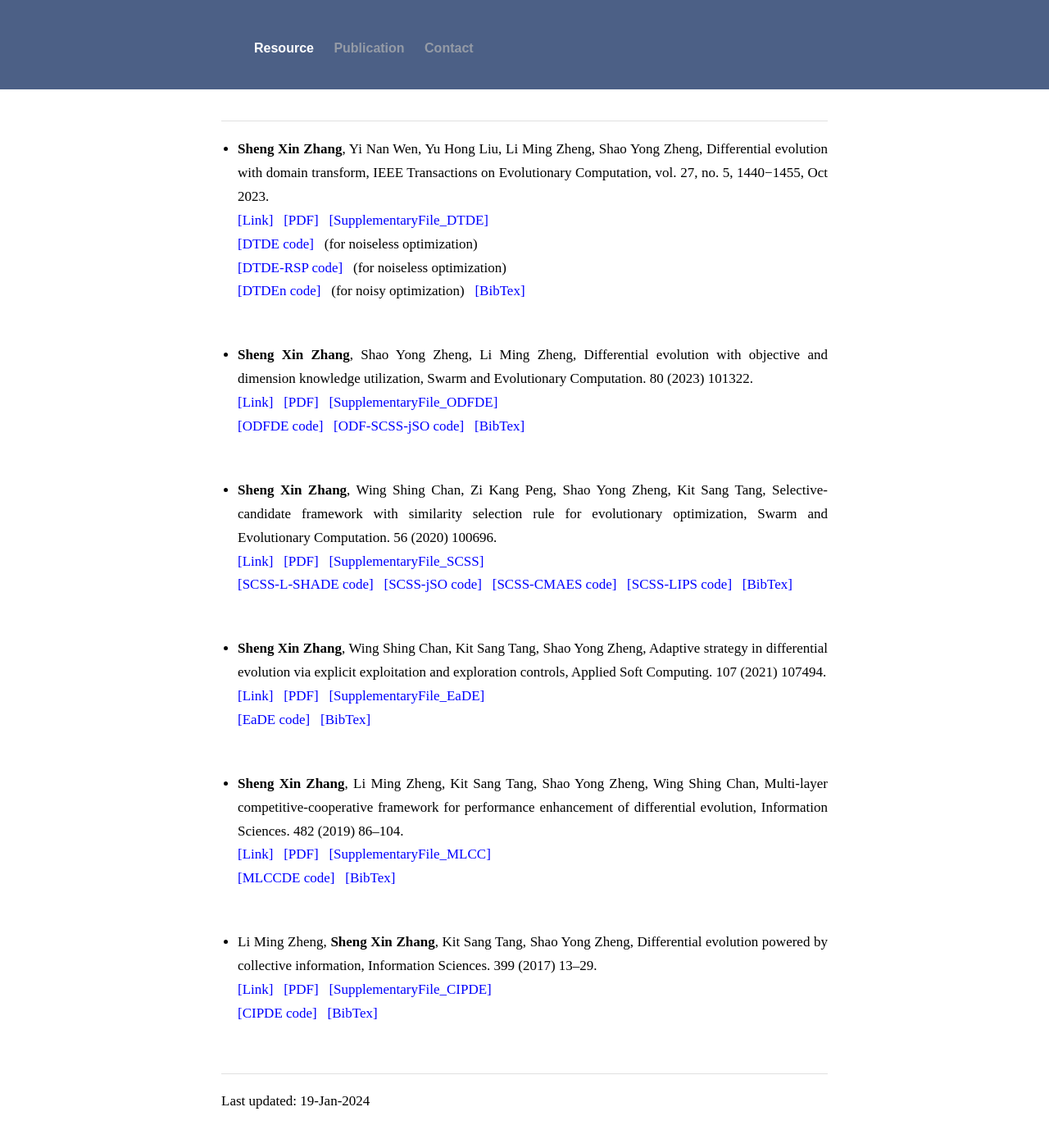
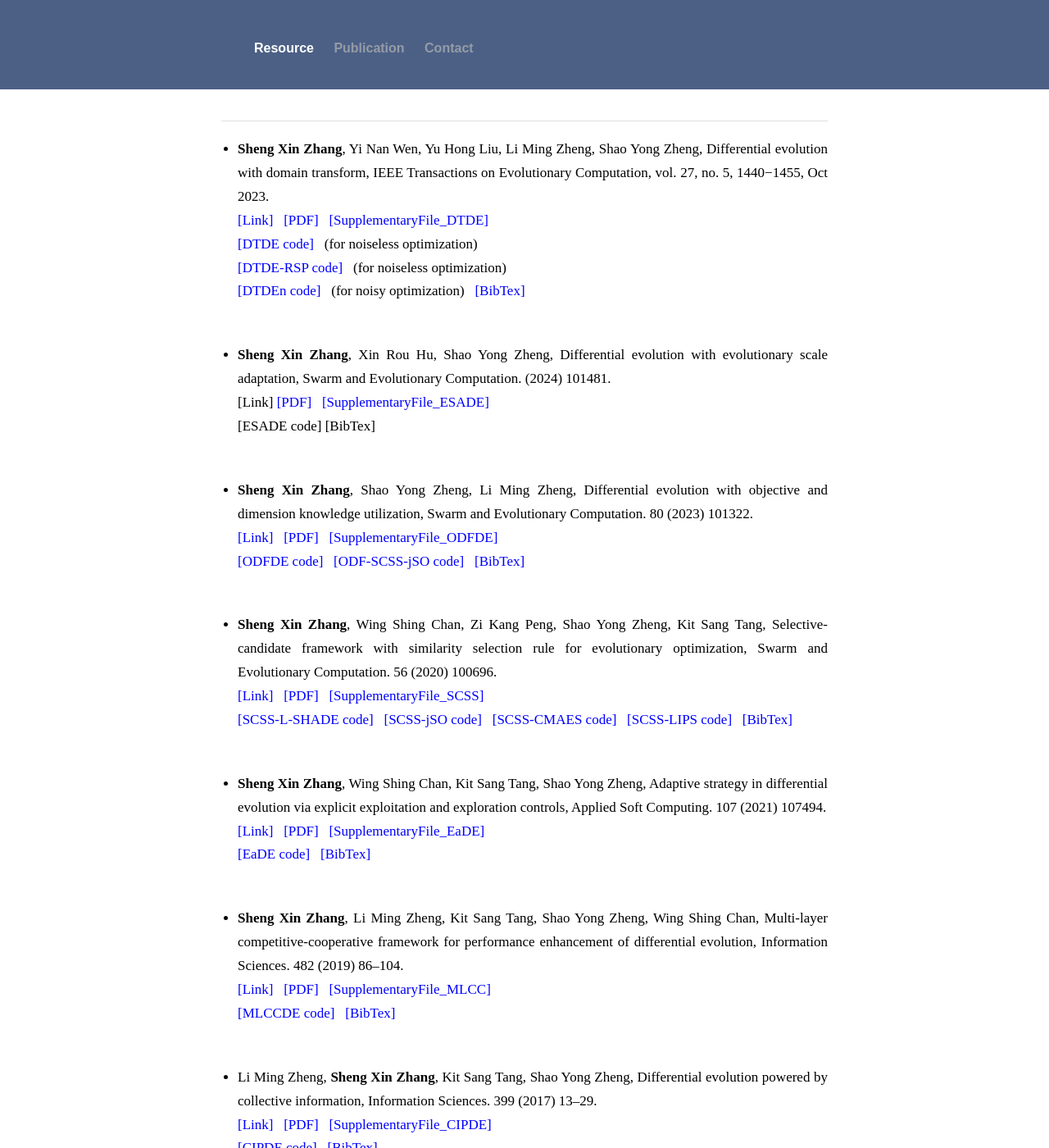
Before and after one commit to zsxhomepage/zsxhomepage.github.io, a Jekyll site: the page built from index.html, in a window 1280 px wide and 1400 px high. Shown: the whole window at 82% size. Built offline with Jekyll 4.4.1, drawn with Linux system fonts in a browser that asks for light colours; some of the changed text lies outside the part shown.

Commit message:
update_20240120

```diff
--- a/Publication.html
+++ b/Publication.html
@@ -6,8 +6,9 @@ layout: default
 	<div class="content">
 	 <!-- <h3> AAAAA</h3> -->
 	 <p align="justify">
+	<li> <b> Sheng Xin Zhang</b>, Xin Rou Hu, Shao Yong Zheng, Differential evolution with evolutionary scale adaptation, </a> </span> Swarm and Evolutionary Computation.  (2024) 101481. </li>
+	<li><b> Sheng Xin Zhang</b>, Yi Nan Wen, Yu Hong Liu, Li Ming Zheng, and Shao Yong Zheng, Differential evolution with domain transform, </a> </span> IEEE Transactions on Evolutionary Computation, vol. 27, no. 5, 1440−1455, Oct 2023. </li>
 	<li> <b> Sheng Xin Zhang</b>,  Shao Yong Zheng, Li Ming Zheng,  Differential evolution with objective and dimension knowledge utilization, </a> </span> Swarm and Evolutionary Computation. 80 (2023) 101322. </li>
-	<li><b> Sheng Xin Zhang</b>, Yi Nan Wen, Yu Hong Liu, Li Ming Zheng, and Shao Yong Zheng, Differential evolution with domain transform, </a> </span> IEEE Transactions on Evolutionary Computation, vol. 27, no. 5, 1440−1455, Oct 2023. </li>
 	<li> <b> Sheng Xin Zhang</b>, Wing Shing Chan, Kit Sang Tang, Shao Yong Zheng, Adaptive strategy in differential evolution via explicit exploitation and exploration controls, Applied Soft Computing. (2021) 107494. </li>
 	 <li> <b> Sheng Xin Zhang</b>, Wing Shing Chan, Zi Kang Peng, Shao Yong Zheng, Kit Sang Tang, Selective-candidate framework with similarity selection rule for evolutionary optimization, Swarm and Evolutionary Computation. 56 (2020) 100696. </li>
 	 <li> <b> Sheng Xin Zhang</b>, Wing Shing Chan, Kit Sang Tang, Shao Yong Zheng, Restart based collective information powered differential evolution for solving the 100-digit challenge on single objective numerical optimization, IEEE Congress on Evolutionary Computation 2019. </li>
--- a/index.html
+++ b/index.html
@@ -30,26 +30,30 @@ layout: default
 	</li>
 	 <br>
 
-             <!--
+
 	 <li>
 		<div class="content">
-	     <b> Sheng Xin Zhang</b>, Xin Rou Hu, Shao Yong Zheng, Differential evolution with evolutionary scale adaptation, </a> </span>   .
+	     <b> Sheng Xin Zhang</b>, Xin Rou Hu, Shao Yong Zheng, Differential evolution with evolutionary scale adaptation, </a> </span> Swarm and Evolutionary Computation.  (2024) 101481.
 		 <br>
-		 [Link] [PDF] [ESADE code] [SupplementaryFile_ESADE]
-
-		 <span class="link_face"> <a href="https://doi.org/xxxxxxxxxxx">[Link] </a> </span>  &nbsp
+		 [Link]
 		 <span class="link_face"> <a href="https://zsxhomepage.github.io/pdf/ESADE.pdf">[PDF] </a> </span>  &nbsp
 		 <span class="link_face"> <a href="https://zsxhomepage.github.io/pdf/Supplemental_file_ESADE.pdf">[SupplementaryFile_ESADE] </a> </span>
 		 <br>
-		 <span class="link_face"> <a href="https://zsxhomepage.github.io/code/ESADE.zip">[ESADE code] </a> </span>  &nbsp
-		 <span class="link_face"> <a href="https://zsxhomepage.github.io/bib/ESADE.bib">[BibTex] </a> </span>  &nbsp
+         [ESADE code] [BibTex]
 		 <br>
 
 
 		</div>
 	</li>
 	 <br>
-            -->
+           <!--
+		 [Link] [PDF] [SupplementaryFile_ESADE]
+		 <span class="link_face"> <a href="https://doi.org/10.1016/j.swevo.2024.101481">[Link] </a> </span>  &nbsp
+
+		 <span class="link_face"> <a href="https://zsxhomepage.github.io/code/ESADE.zip">[ESADE code] </a> </span>  &nbsp
+		 <span class="link_face"> <a href="https://zsxhomepage.github.io/bib/ESADE.bib">[BibTex] </a> </span>  &nbsp
+
+		    -->
 
 
 	 <li>
@@ -132,7 +136,7 @@ layout: default
 
 	<br>
 	  <hr id="line">
-     Last updated:  19-Jan-2024
+     Last updated:  20-Jan-2024
 	<br> <br> <br>
  <div style="position:left:15px;">
 
```
Also changed, not shown: 2 other files.
